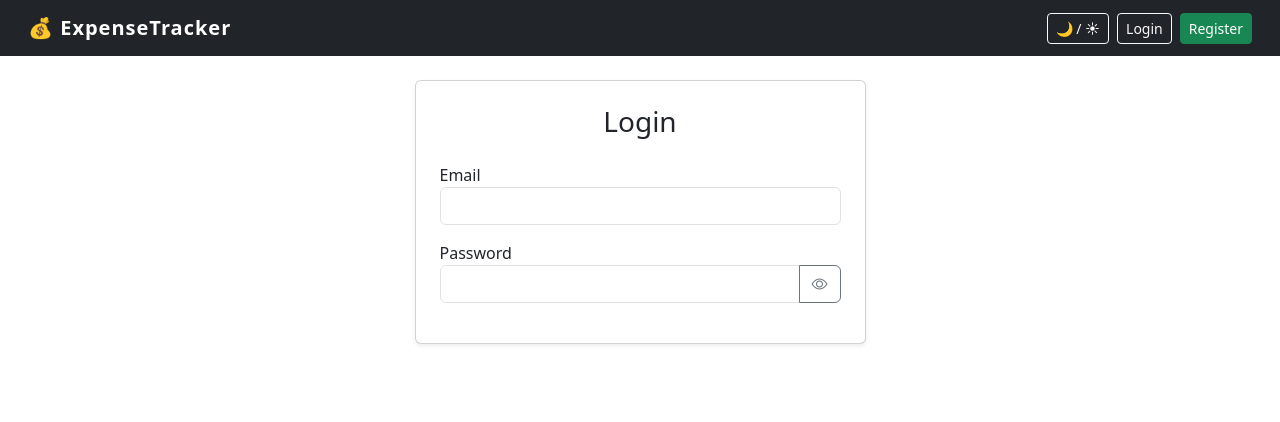
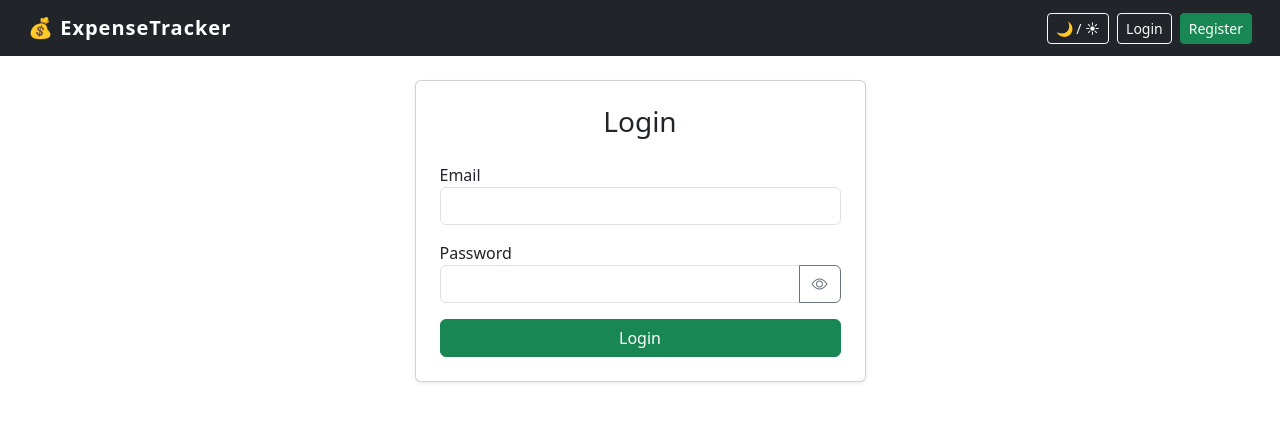
Before and after one commit to lisha123-rgb/expense_tracker, a Flask app: page /login in a window 1280 px wide. Shown: the top 422 px of the page. Run offline with Flask 3, Linux system fonts and the light colour scheme.

Commit message:
Add login button

```diff
--- a/app/templates/login.html
+++ b/app/templates/login.html
@@ -29,6 +29,9 @@
                                 </button>
                             </div>
                         </div>
+                        <button type="submit" class="btn btn-success w-100">
+                        Login
+                    </button>
                     </form>
 
 
```
